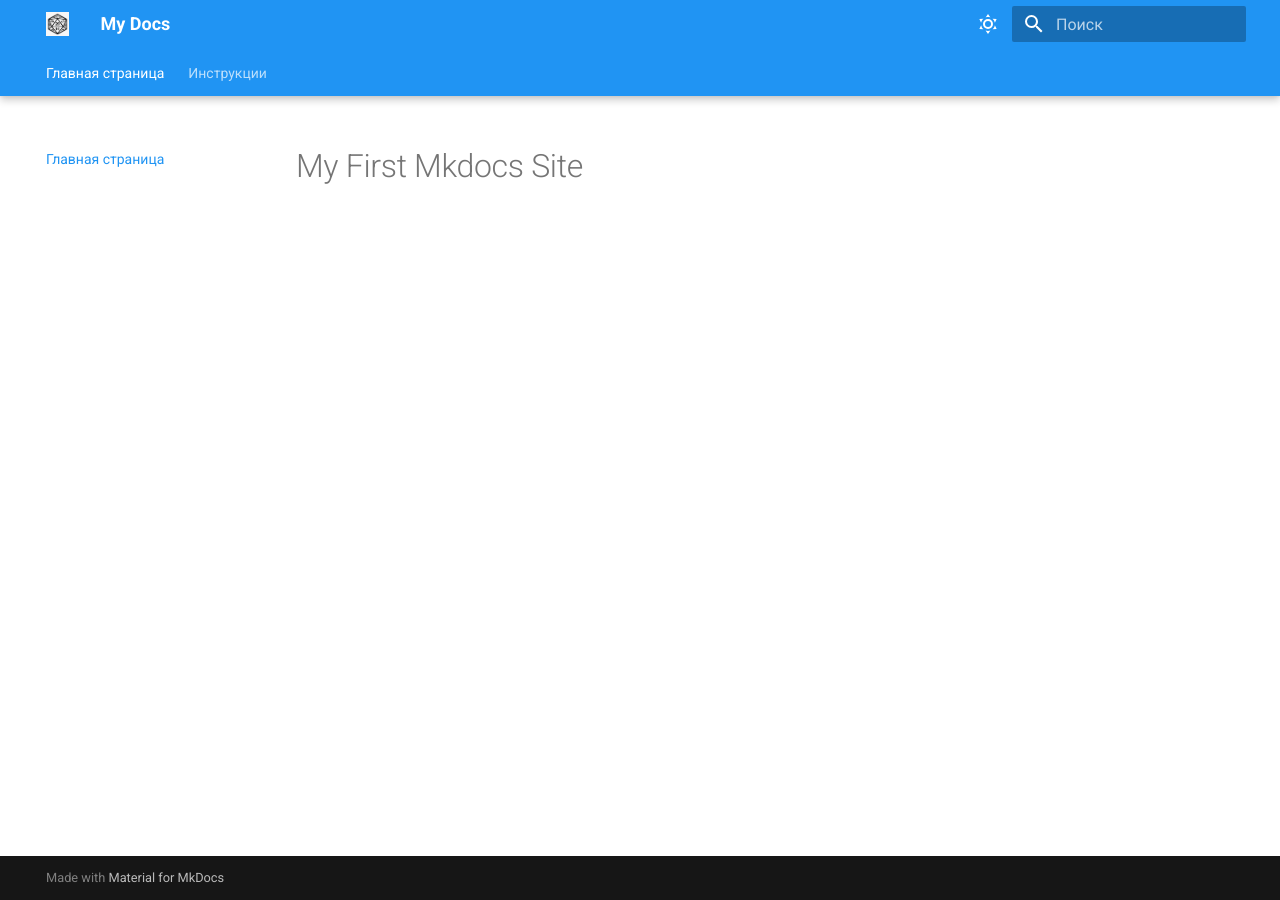
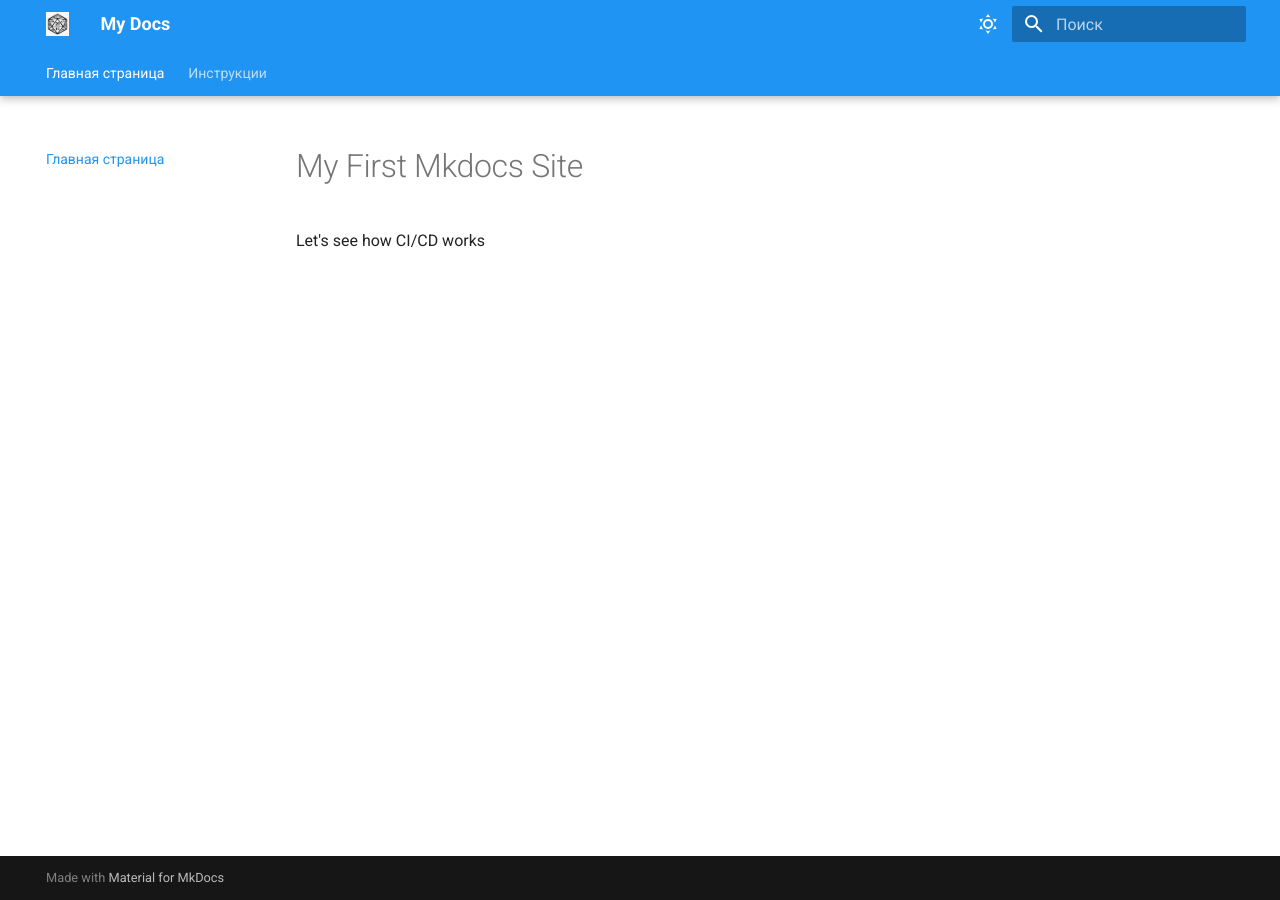
Before and after one commit to AlexDrEamer42/my-first-mkdocs-site, an MkDocs documentation site: the page built from docs/index.md, in a window 1280 px wide. Built offline with MkDocs 1.6.1 and Material for MkDocs 9.7.7, drawn with Linux system fonts in a browser that asks for light colours.

Commit message:
Fix index.md

```diff
--- a/docs/index.md
+++ b/docs/index.md
@@ -1 +1,3 @@
 # My First Mkdocs Site
+
+Let's see how CI/CD works
```
